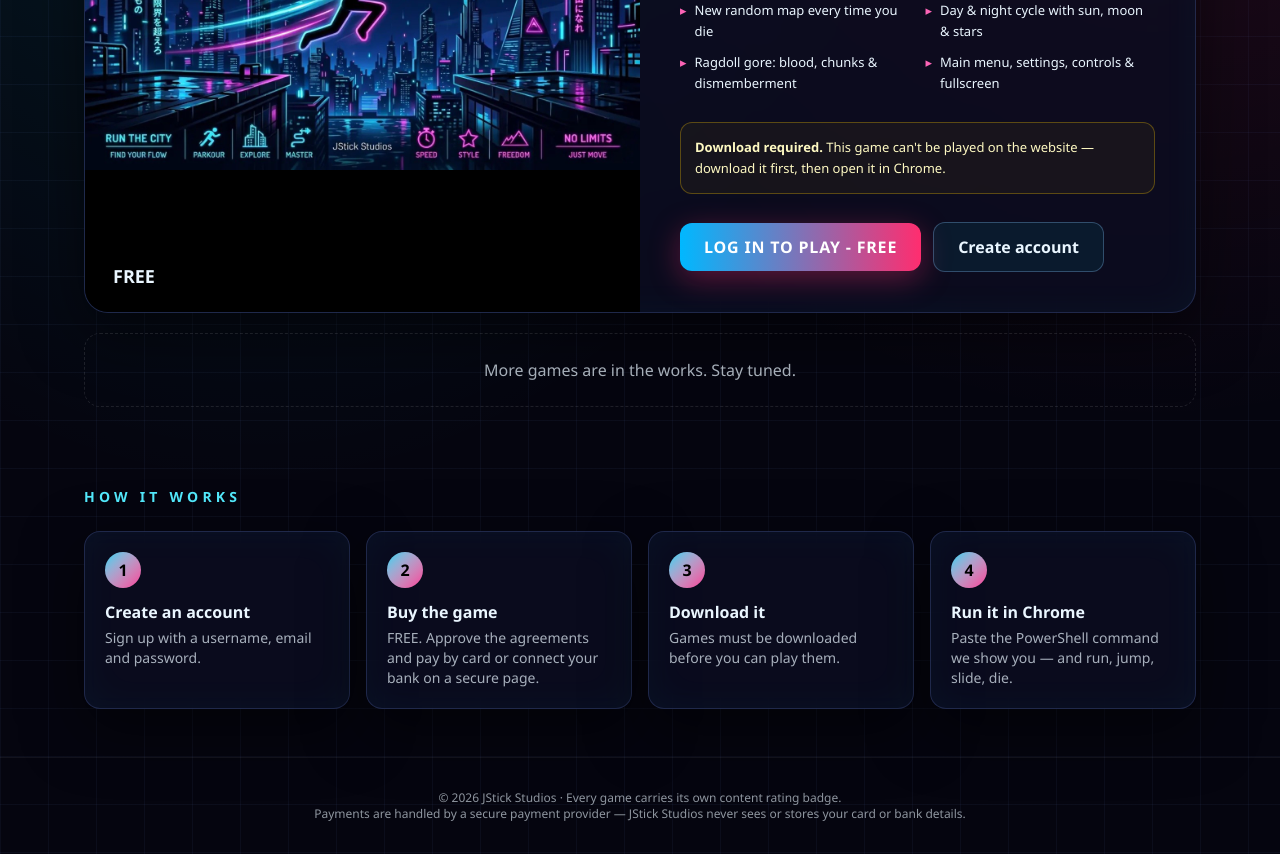
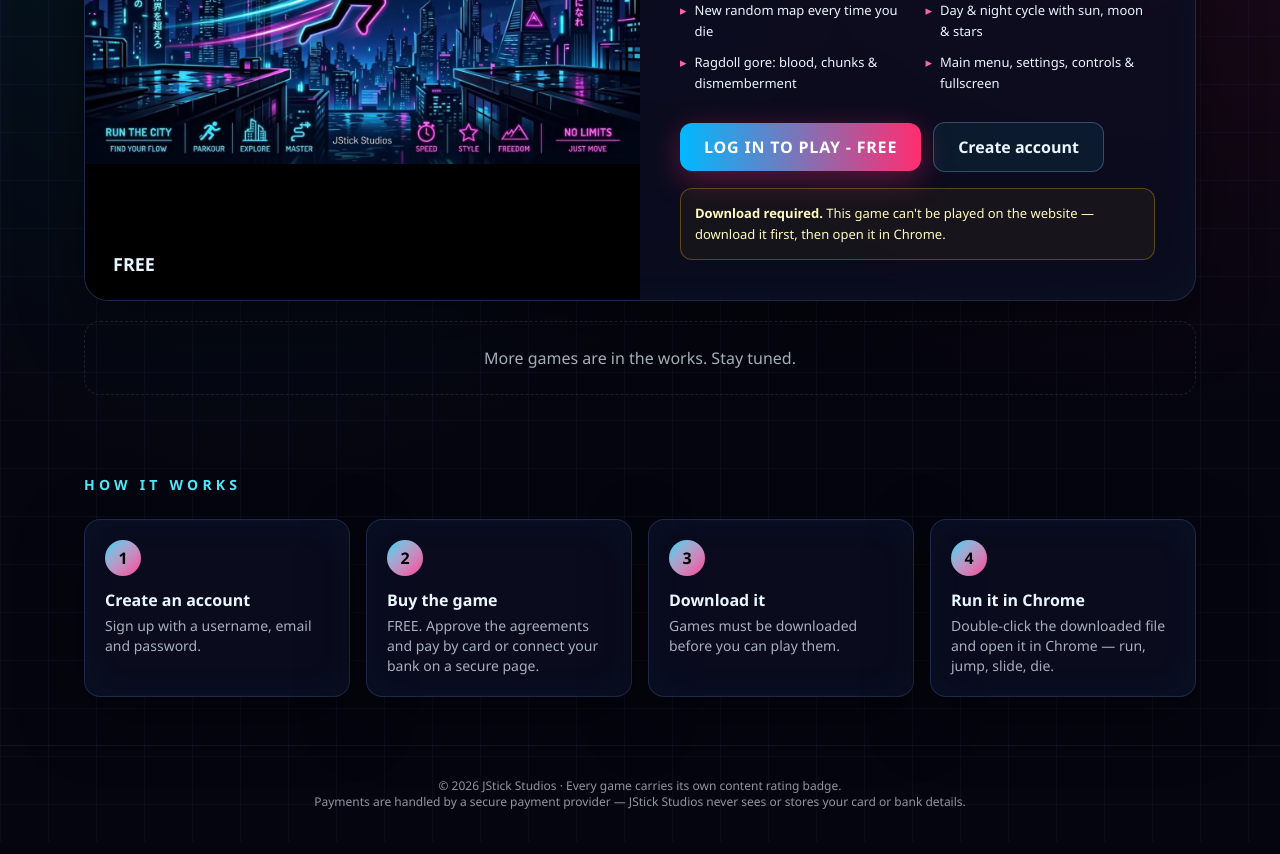
Before and after one commit to jstickstudios/game-platform, a Next.js app: page / in a window 1280 px wide. Shown: the part 780-1634 px from the top of the page. Built offline with nearby package versions, Linux system fonts and the light colour scheme; no server answers.

Commit message:
Download notice now swaps after downloading: warning before, green downloaded tip after

```diff
--- a/src/app/page.tsx
+++ b/src/app/page.tsx
@@ -94,9 +94,6 @@ export default async function Home({
                 </li>
               ))}
             </ul>
-            <div className="rounded-xl border border-yellow-400/30 bg-yellow-400/5 p-3.5 text-[13px] leading-relaxed text-yellow-100">
-              <b>Download required.</b> This game can&apos;t be played on the website — download it first, then open it in Chrome.
-            </div>
             <GameActions
               slug={game.slug}
               price={formatPrice(game.priceCents)}
@@ -119,7 +116,7 @@ export default async function Home({
             ["1", "Create an account", "Sign up with a username, email and password."],
             ["2", "Buy the game", `${formatPrice(game.priceCents)}. Approve the agreements and pay by card or connect your bank on a secure page.`],
             ["3", "Download it", "Games must be downloaded before you can play them."],
-            ["4", "Run it in Chrome", "Paste the PowerShell command we show you — and run, jump, slide, die."],
+            ["4", "Run it in Chrome", "Double-click the downloaded file and open it in Chrome — run, jump, slide, die."],
           ].map(([n, t, d]) => (
             <div key={n} className="glass rounded-2xl p-5">
               <div className="mb-3 grid h-9 w-9 place-items-center rounded-full bg-gradient-to-br from-cyan-400 to-pink-500 font-black text-black">{n}</div>
--- a/src/components/GameActions.tsx
+++ b/src/components/GameActions.tsx
@@ -26,8 +26,20 @@ export default function GameActions({ slug, price, mode, downloadName }: Props)
     } catch {}
   }
 
+  // Notice box: warning before download, green confirmation after.
+  const notice = downloaded ? (
+    <div className="rounded-xl border border-emerald-400/30 bg-emerald-400/5 p-3.5 text-[13px] leading-relaxed text-emerald-100">
+      <b>✓ Downloaded.</b> Open the file from your Downloads folder in Chrome and press <b>F</b> for fullscreen. Grab it again anytime.
+    </div>
+  ) : (
+    <div className="rounded-xl border border-yellow-400/30 bg-yellow-400/5 p-3.5 text-[13px] leading-relaxed text-yellow-100">
+      <b>Download required.</b> This game can&apos;t be played on the website — download it first, then open it in Chrome.
+    </div>
+  );
+
   if (mode === "guest") {
     return (
+      <div className="space-y-4">
         <div className="flex flex-wrap items-center gap-3">
           <Link
             href={`/login?next=${encodeURIComponent("/checkout/" + slug)}`}
@@ -39,11 +51,14 @@ export default function GameActions({ slug, price, mode, downloadName }: Props)
             Create account
           </Link>
         </div>
+        {notice}
+      </div>
     );
   }
 
   if (mode === "buyer") {
     return (
+      <div className="space-y-4">
         <div className="flex flex-wrap items-center gap-3">
           <a
             href={`/api/download/${slug}`}
@@ -58,6 +73,8 @@ export default function GameActions({ slug, price, mode, downloadName }: Props)
               Already downloaded
             </span>
           )}
+        </div>
+        {notice}
       </div>
     );
   }
@@ -83,6 +100,8 @@ export default function GameActions({ slug, price, mode, downloadName }: Props)
         </span>
       </div>
 
+      {notice}
+
       <div className={`glass rounded-2xl p-5 transition ${downloaded ? "ring-2 ring-cyan-400/60" : ""}`}>
         <h4 className="text-sm font-black uppercase tracking-widest text-cyan-300">
           How to play
```
Lines whose indentation alone changed are shown as unchanged.
